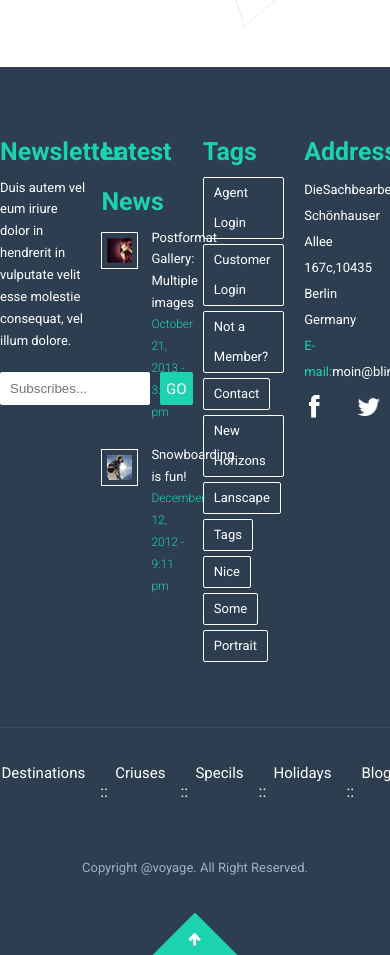
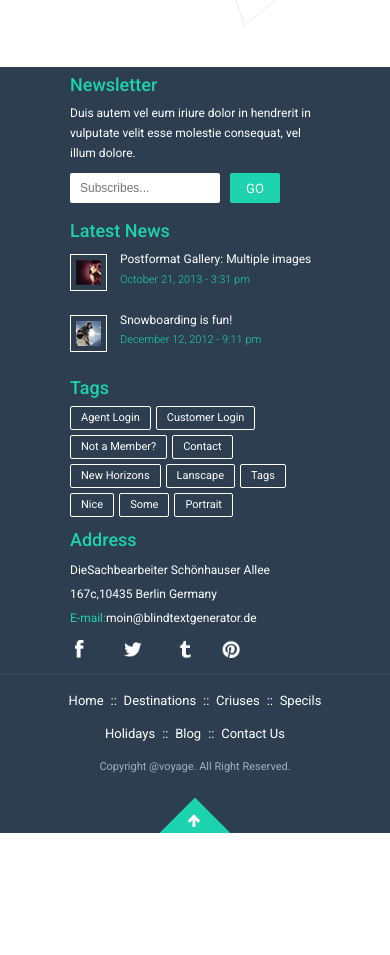
Before and after one commit to marinakatruk/voyage, a plain HTML site: page index.html in a window 390 px wide. Shown: the part 2097-3052 px from the top of the page. After the commit the page ends 2930 px from the top, so only its background shows below. Drawn offline with Linux system fonts and the light colour scheme.

Commit message:
add media to footer

```diff
--- a/css/footer.css
+++ b/css/footer.css
@@ -301,3 +301,152 @@
     transform: translate(2px, -28px) rotate(-45deg);
     border-radius: 0.5px;
 }
+
+@media (max-width: 1170px) {
+    .footer__top__inner {
+        flex-wrap: wrap;
+        width: 600px;
+        margin: 0 auto;
+    }
+
+    .footer__block {
+        width: 257px;
+        margin: 20px 0;
+    }
+
+    .footer__block:nth-child(3),
+    .footer__block:nth-child(4) {
+        margin: 0 0 20px 0;
+    }
+}
+
+@media (max-width: 750px) {
+    .footer__top__inner {
+        justify-content: center;
+        width: 540px;
+    }
+
+    .footer__block__title {
+        font-size: 20px;
+    }
+
+    .footer__block__text {
+        font-size: 12px;
+    }
+
+    .footer__block__search {
+        height: 30px;
+        font-size: 12px;
+    }
+
+    .footer__block__button {
+        height: 30px;
+        font-size: 13px;
+    }
+
+    .footer__block {
+        width: 250px;
+        margin: 10px 0;
+    }
+
+    .footer__block:nth-child(3),
+    .footer__block:nth-child(4) {
+        margin: 0 0 10px 0;
+    }
+
+    .footer__block:nth-child(1),
+    .footer__block:nth-child(3) {
+        margin-right: 10px;
+    }
+
+    .news__time {
+        font-size: 11px;
+    }
+
+    .tags__link {
+        font-size: 11px;
+        line-height: 2;
+        padding: 0 7;
+    }
+
+    .footer__email {
+        font-size: 12px;
+    }
+
+    .icon__link {
+        background-size: 130px 18px;
+        width: 20px;
+        height: 20px;
+    }
+
+    .footer__nav__link {
+        font-size: 13px;
+    }
+
+    .footer__nav__item::before {
+        font-size: 13px;
+    }
+
+    .footer__bottom__text {
+        font-size: 11px;
+        margin-bottom: 60px;
+    }
+
+    .footer__nav__items {
+        margin-top: 0;
+    }
+
+    .footer__pointer__box {
+        width: 50px;
+        height: 50px;
+        top: calc(100% - 25px);
+    }
+}
+
+@media (max-width: 550px) {
+    .footer__block__title {
+        font-size: 18px;
+        font-weight: 500;
+    }
+
+    .footer__top__inner {
+        width: 300px;
+    }
+
+    .footer__block {
+        margin: 0;
+    }
+
+    .footer__block__form {
+        margin-top: 10px;
+    }
+
+    .footer__block:nth-child(1) {
+        margin: 0 0 10px 0;
+    }
+
+    .footer__block:nth-child(3) {
+        margin: 0;
+    }
+
+    .footer__nav__link {
+        margin: 0 10px 0 10px;
+        line-height: 2.5;
+    }
+
+    .footer__nav__item::before {
+        left: -3px;
+        top: 25%;
+    }
+
+    .footer__nav__items {
+        width: 300px;
+        flex-wrap: wrap;
+        justify-content: center;
+        margin: 10px 0;
+    }
+
+    .footer__nav__item:nth-child(5)::before {
+        content: "";
+    }
+}
--- a/css/reviews.css
+++ b/css/reviews.css
@@ -171,6 +171,10 @@
 }
 
 @media (max-width: 750px) {
+    .footer__top__inner {
+        justify-content: center;
+    }
+
     .reviews__title {
         font-size: 20px;
         margin-top: 50px;
--- a/index.html
+++ b/index.html
@@ -21,6 +21,7 @@
     <header class="header">
         <div class="header__top__info">
             <div class="container">
+                <a name="top"></a>
                 <div class="header__info__inner">
                     <div class="header__info">
                         <ul class="header__items">
@@ -417,14 +418,9 @@
                 </li>
             </ul>
             <p class="footer__bottom__text">Copyright @voyage. All Right Reserved.</p>
-            <div class="footer__pointer__box"><div class="footer__pointer"></div></div>
+            <a href="#top" class="footer__pointer__box"><div class="footer__pointer"></div></a>
         </div>
     </footer>
-
-
-
-
-
 </body>
 
 
```
